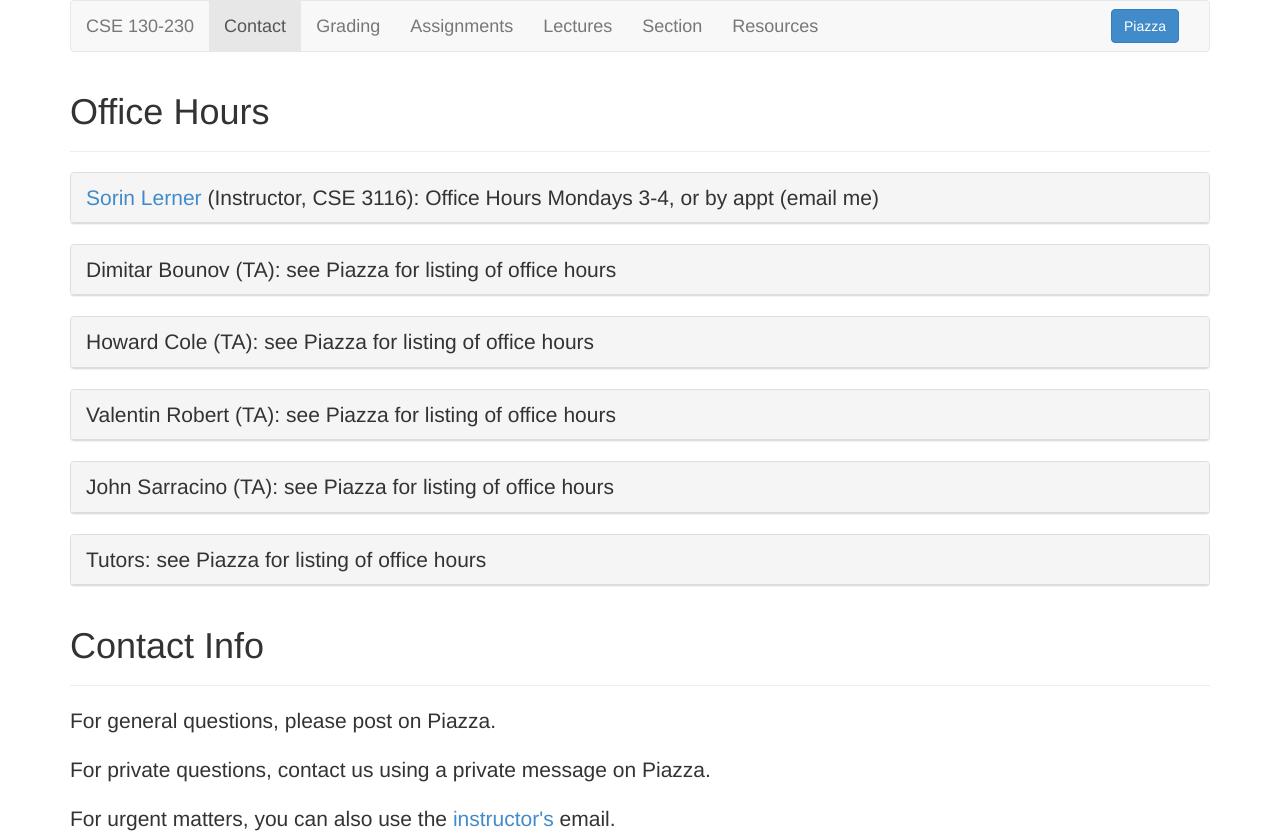
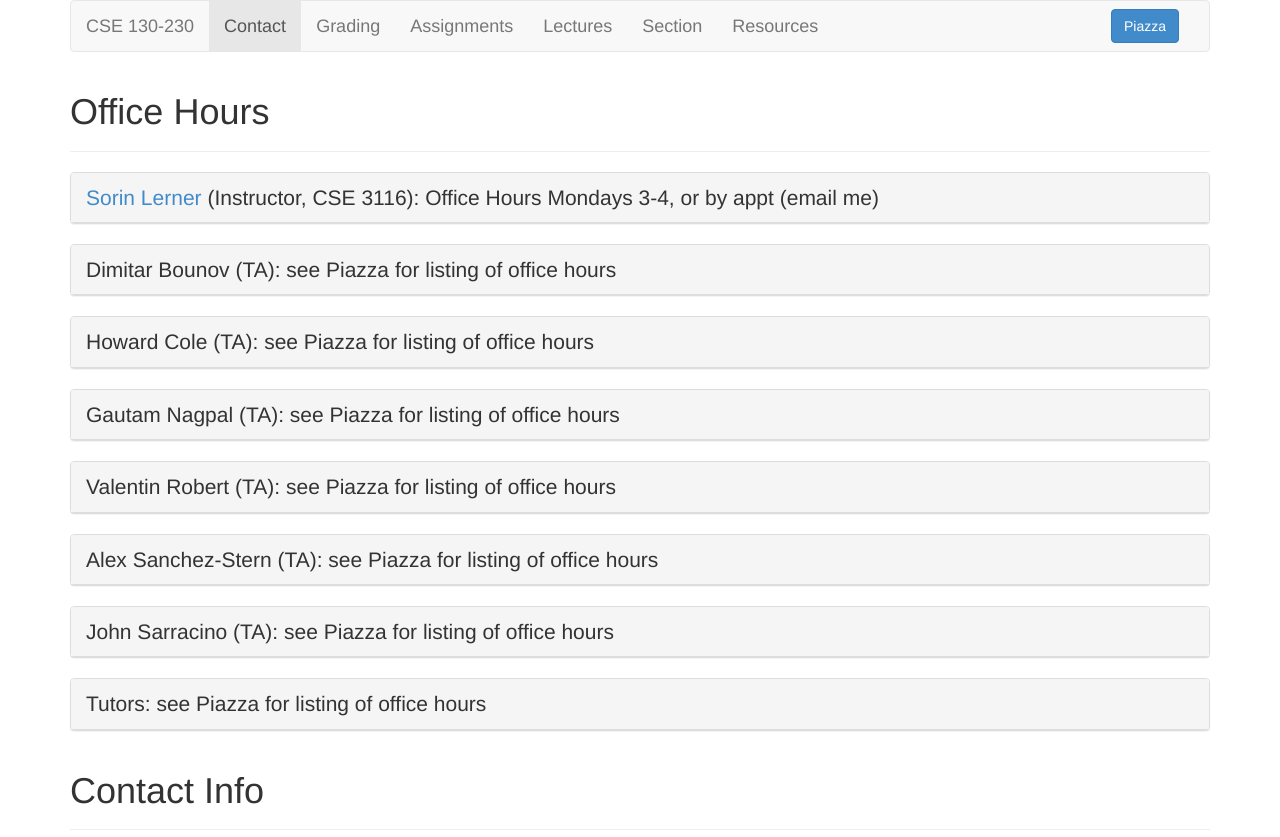
Before and after one commit to UCSD-PL/cse-130-230, a plain HTML site: page fa17/contact.html in a window 1280 px wide. Shown: the top 837 px of the page. Drawn offline with Linux system fonts and the light colour scheme.

Commit message:
added TAs

```diff
--- a/fa17/contact.html
+++ b/fa17/contact.html
@@ -73,9 +73,20 @@
             Howard Cole (TA): see Piazza for listing of office hours
           </div>
         </div>
+
+        <div class="panel panel-default">
+          <div class="panel-heading">
+            Gautam Nagpal (TA): see Piazza for listing of office hours
+          </div>
+        </div>
         <div class="panel panel-default">
           <div class="panel-heading">
             Valentin Robert (TA): see Piazza for listing of office hours
+          </div>
+        </div>
+        <div class="panel panel-default">
+          <div class="panel-heading">
+            Alex Sanchez-Stern (TA): see Piazza for listing of office hours
           </div>
         </div>
         <div class="panel panel-default">
```
